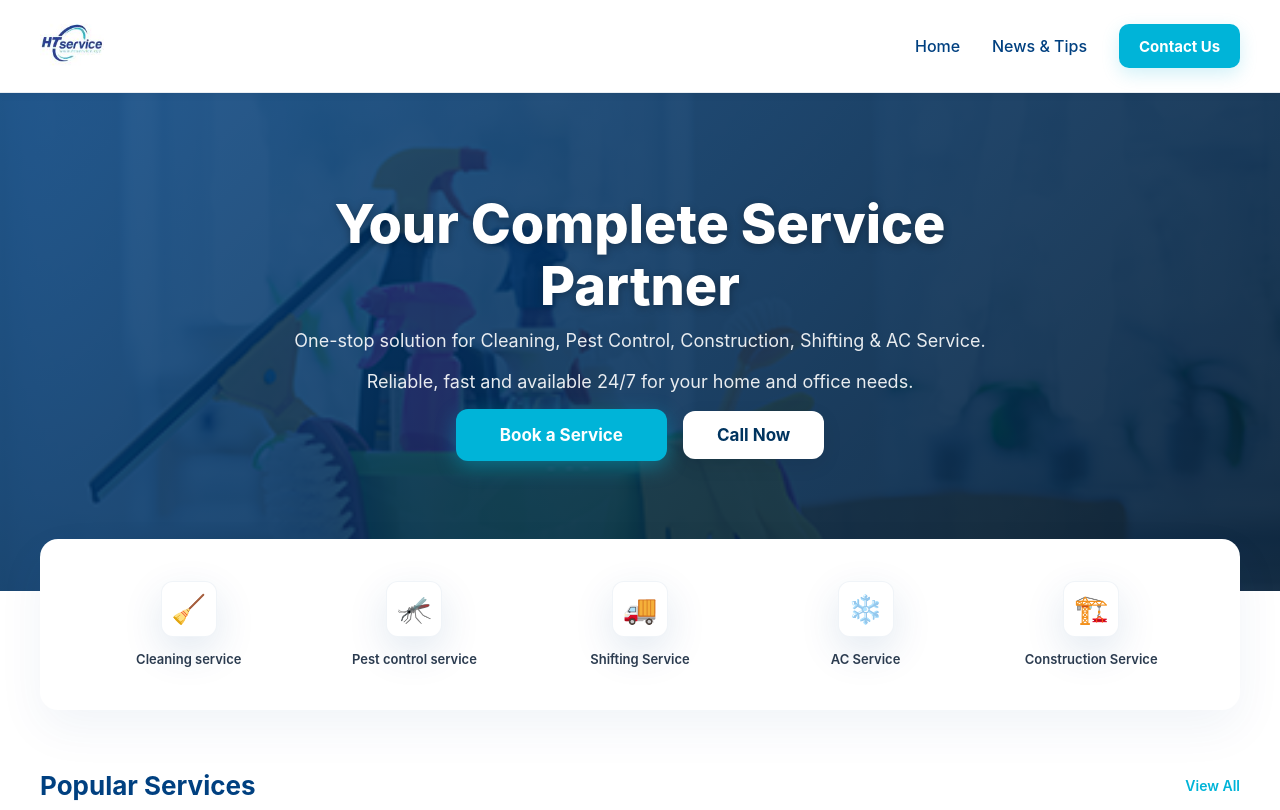
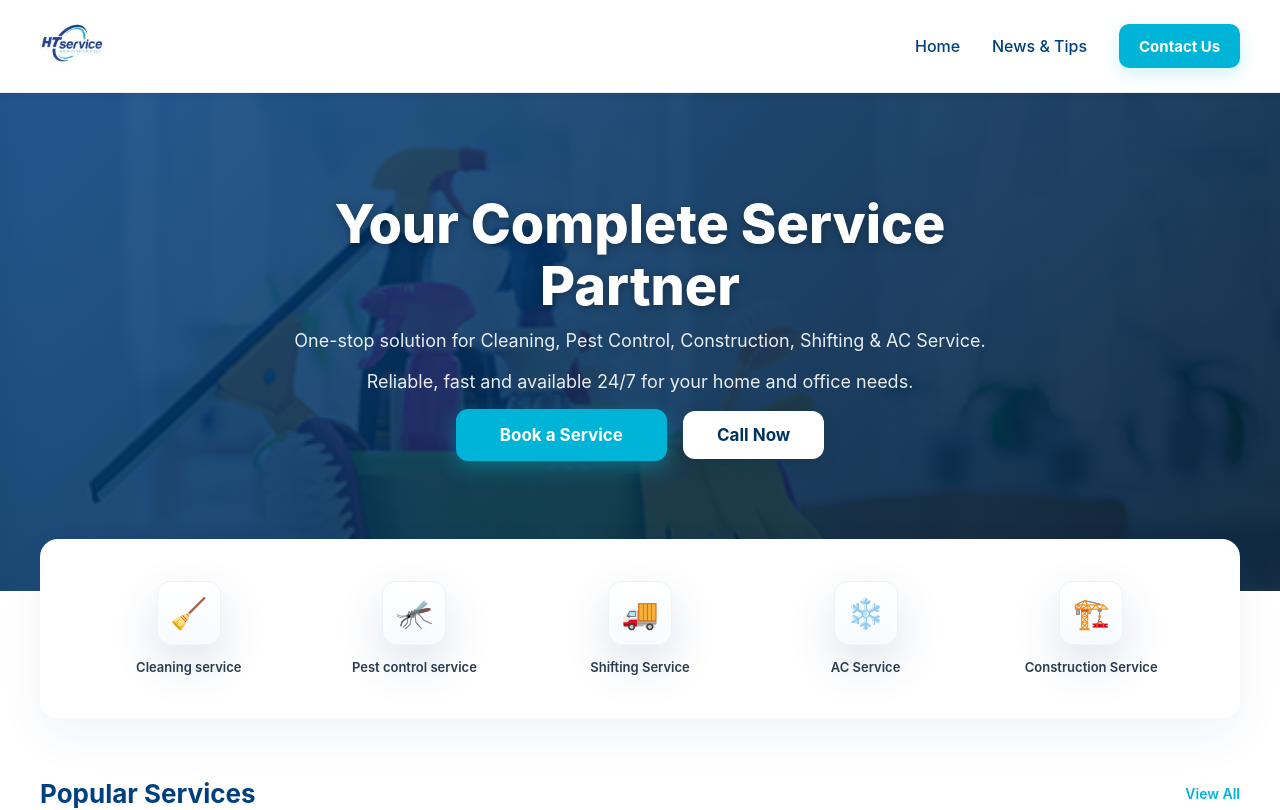
Before and after one commit to RetroRabiul/HTService, a Next.js app: page / in a window 1280 px wide. Shown: the top 810 px of the page. Built offline with nearby package versions, Linux system fonts and the light colour scheme.

Commit message:
icon highlight

```diff
--- a/styles/Home.module.css
+++ b/styles/Home.module.css
@@ -147,15 +147,33 @@
 .categoriesGrid { display: grid; grid-template-columns: repeat(5, 1fr); gap: 18px 28px; justify-items: center; align-items: center; }
 .categoryTile { display:flex; flex-direction:column; align-items:center; gap:8px; cursor:pointer; padding:6px 12px; border-radius:10px; transition: background 0.18s, transform 0.12s; position: relative; }
 .categoryTile:hover { background: transparent; }
-.categoryIcon { width:56px; height:56px; border-radius:12px; border:1.5px solid rgba(0,64,128,0.06); display:flex; align-items:center; justify-content:center; font-size:28px; background: #ffffff; transition: border-color 0.18s, box-shadow 0.18s, transform 0.12s; box-shadow: 0 14px 40px rgba(0,64,128,0.12); }
-.categoryTile:hover .categoryIcon { border-color: rgba(0,64,128,0.12); box-shadow: 0 18px 48px rgba(0,64,128,0.16); transform: translateY(-6px); }
+.categoryIcon {
+  width:64px;
+  height:64px;
+  border-radius:14px;
+  border:1.5px solid rgba(0,64,128,0.06);
+  display:flex;
+  align-items:center;
+  justify-content:center;
+  font-size:30px;
+  background: linear-gradient(180deg, #ffffff 0%, #f7fbff 100%);
+  transition: border-color 0.18s, box-shadow 0.18s, transform 0.12s, background 0.12s;
+  box-shadow: 0 18px 48px rgba(0,64,128,0.14), inset 0 6px 16px rgba(255,255,255,0.6);
+}
+.categoryTile:hover .categoryIcon {
+  border-color: rgba(0,180,216,0.18);
+  box-shadow: 0 22px 56px rgba(0,180,216,0.16), inset 0 8px 20px rgba(255,255,255,0.7);
+  transform: translateY(-6px) scale(1.04);
+  background: linear-gradient(180deg, #ffffff 0%, #ecfbff 100%);
+}
 
 /* Active category tile: cyan curved left accent and stronger icon glow */
 .categoryTileActive { position: relative; }
 .categoryTileActive .categoryIcon {
-  box-shadow: 0 20px 50px rgba(0,180,216,0.14), 0 6px 22px rgba(0,64,128,0.12);
-  transform: translateY(-6px);
-  border-color: rgba(0,180,216,0.18);
+  box-shadow: 0 28px 70px rgba(0,180,216,0.18), 0 8px 30px rgba(0,64,128,0.14), inset 0 8px 22px rgba(255,255,255,0.7);
+  transform: translateY(-8px) scale(1.06);
+  border-color: rgba(0,180,216,0.22);
+  background: linear-gradient(180deg, #ffffff 0%, #e9fbff 100%);
 }
 
 /* Hover: show cyan curved border/glow around the tile */
```
